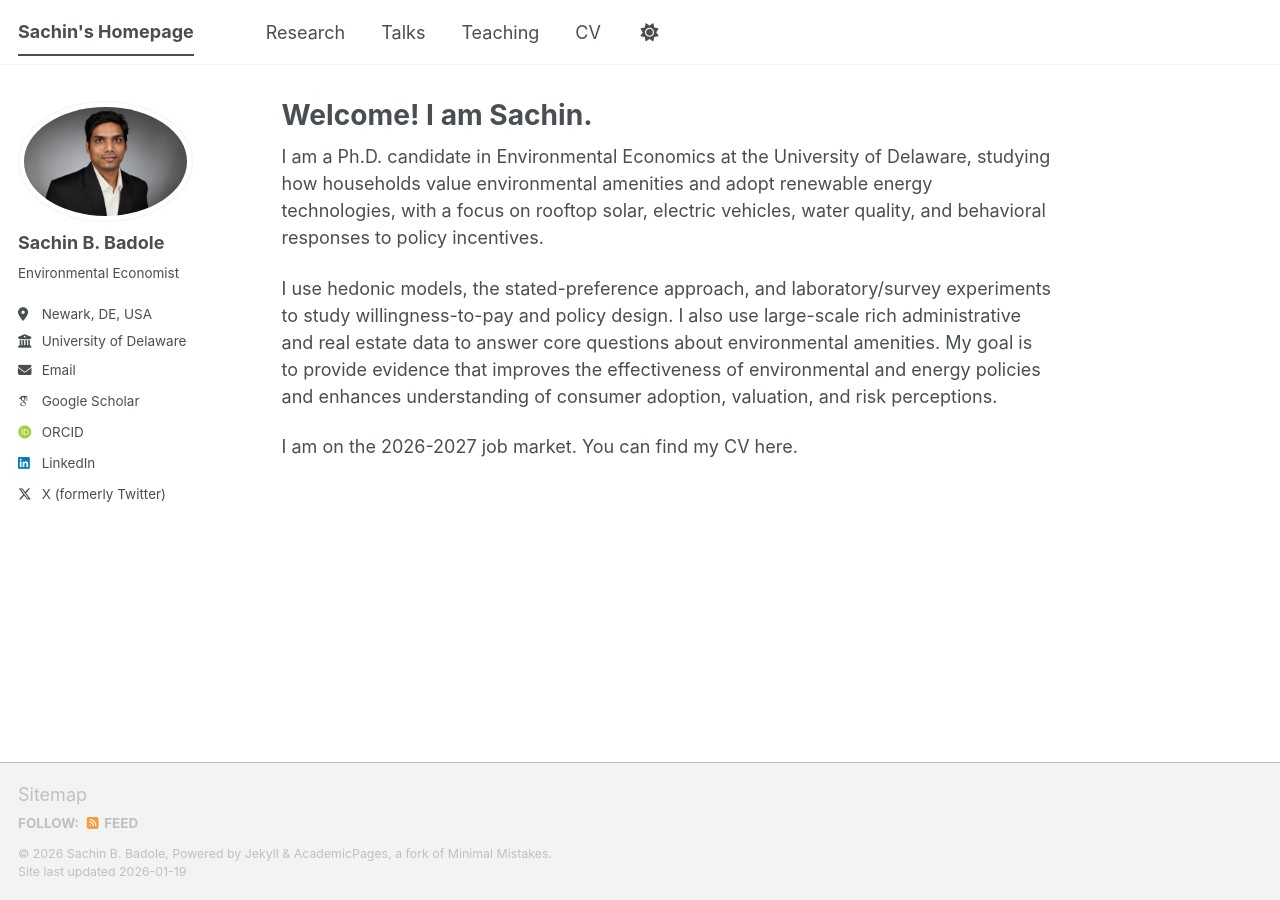
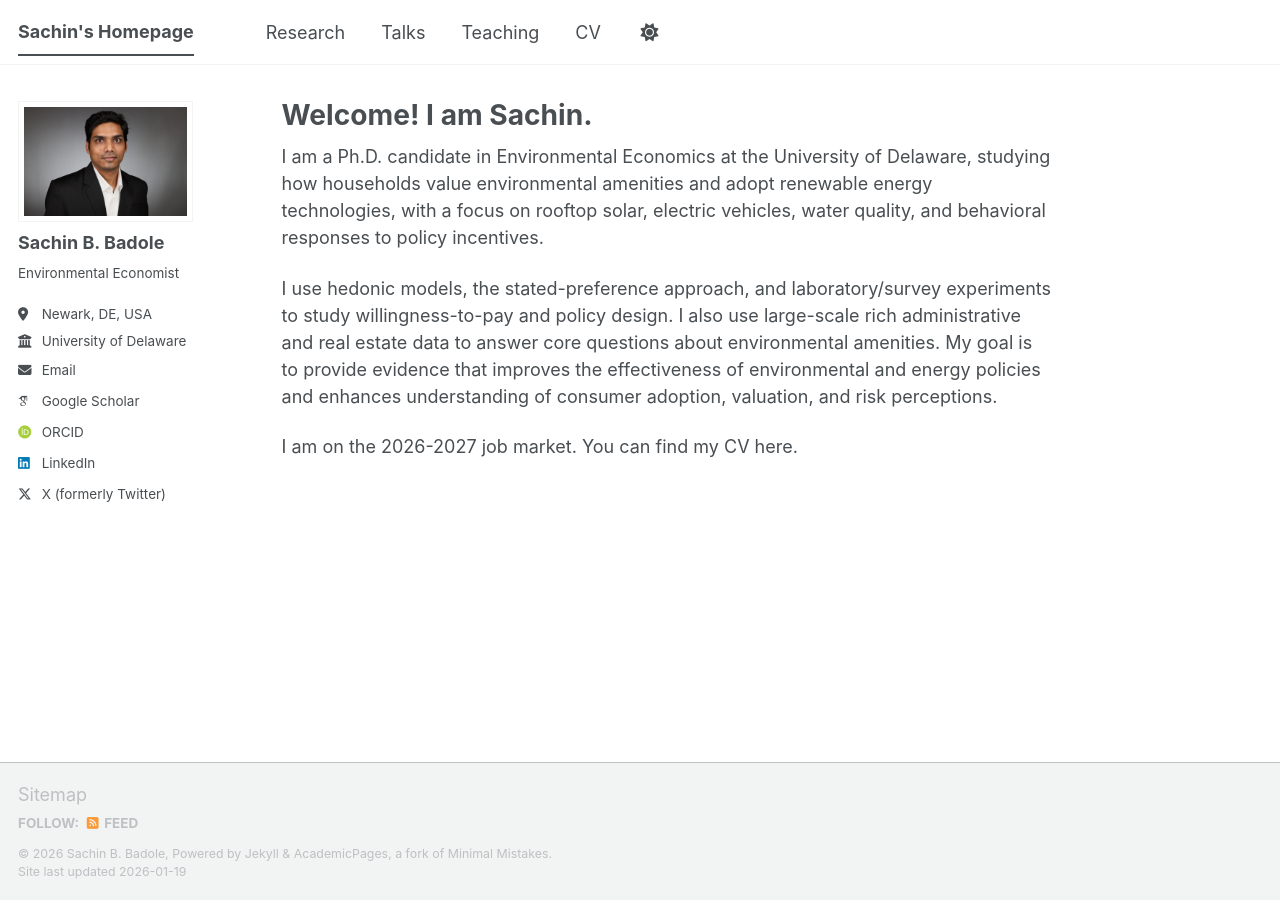
Before and after one commit to sachin-b-badole/sachin-b-badole.github.io, a Jekyll site: the page built from _pages/about.md, in a window 1280 px wide. Built offline with Jekyll 4.4.1, drawn with Linux system fonts in a browser that asks for light colours; some web fonts are replaced; a script bundle is joined from its source files by our own code; library files that are not in the unit come from our copies.

Commit message:
Update custom.html

```diff
--- a/_includes/head/custom.html
+++ b/_includes/head/custom.html
@@ -6,6 +6,7 @@
 <link rel="stylesheet" href="{{ base_path }}/assets/css/academicons.css"/>
 
 <!-- favicon from https://commons.wikimedia.org/wiki/File:OOjs_UI_icon_academic-progressive.svg -->
+<link rel="stylesheet" href="{{ "/assets/css/custom.css" | relative_url }}">
 <link rel="apple-touch-icon" sizes="180x180" href="{{ base_path }}/images/apple-touch-icon-180x180.png"/>
 <link rel="icon" type="image/svg+xml" href="{{ base_path }}/images/favicon.svg"/>
 <link rel="icon" type="image/png" href="{{ base_path }}/images/favicon-32x32.png" sizes="32x32"/>
```
